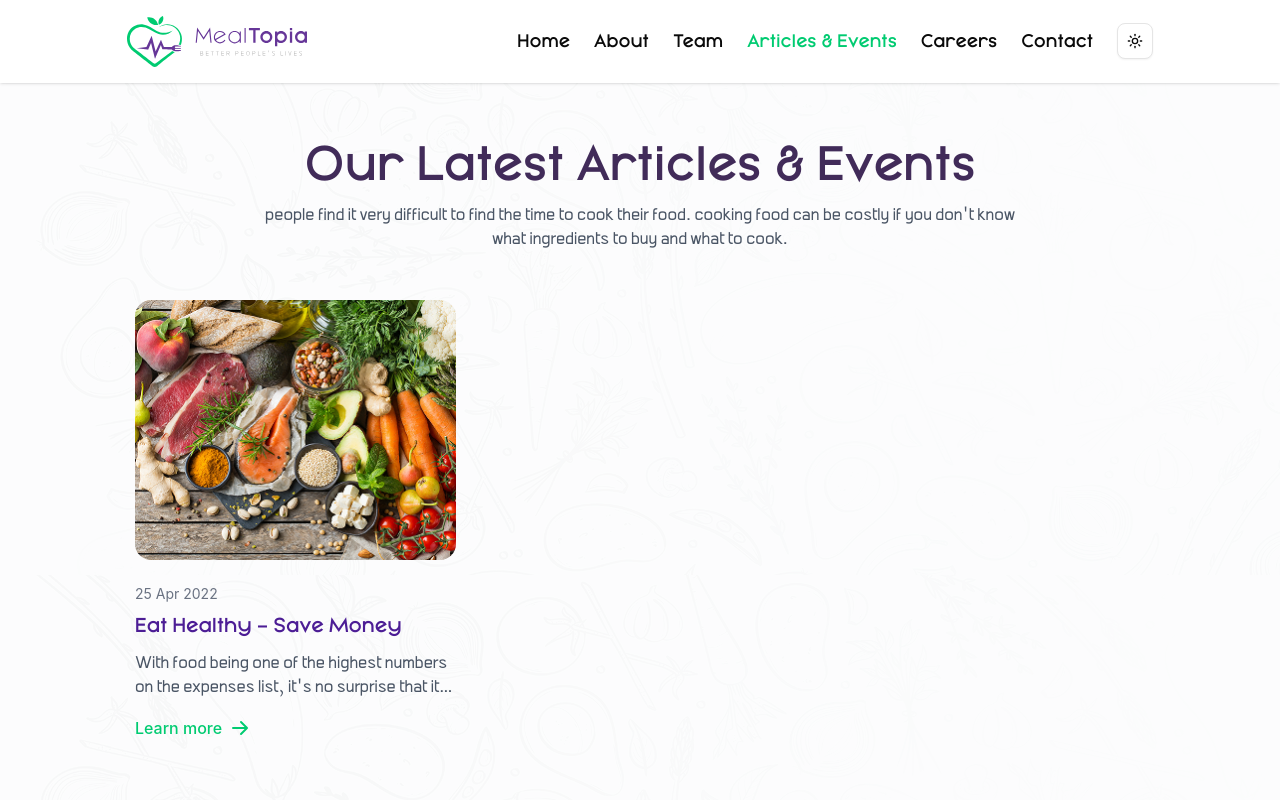
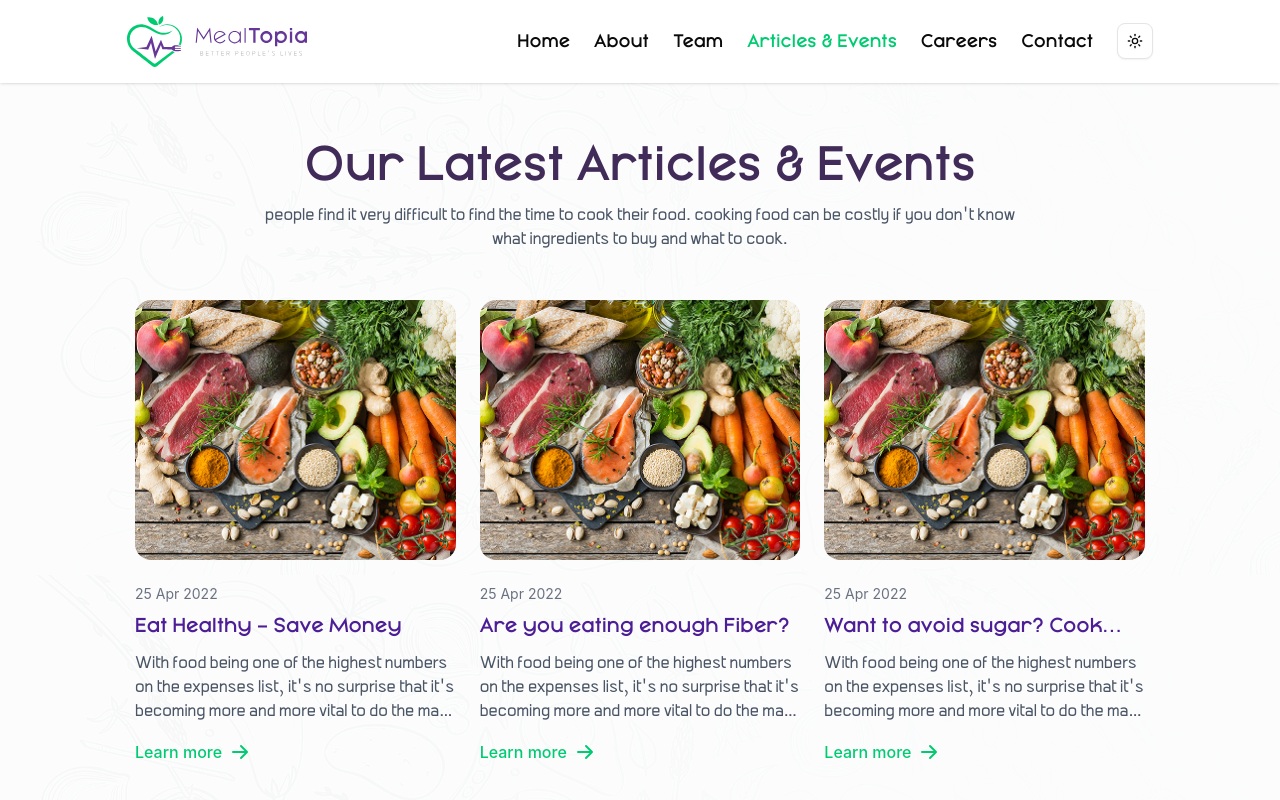
Before and after one commit to Hammadzahoor/Meal-Topia-With-NEXtJS, a Next.js app: page /articles in a window 1280 px wide. Shown: the top 800 px of the page. Built offline with nearby package versions, Linux system fonts and the light colour scheme.

Commit message:
created json content for single article page

```diff
--- a/src/app/articles/page.js
+++ b/src/app/articles/page.js
@@ -44,16 +44,16 @@ export default function ArticlesPage() {
               {/* Article Title */}
               <Link href={`/articles/${article.slug}`}>
                 <h2
-                  className="text-[#4C1D95] text-xl font-semibold mb-3 hover:text-[#00CB71] transition-colors title={article.title}"
+                  className="text-[#4C1D95] text-xl font-semibold mb-3 hover:text-[#00CB71] transition-colors line-clamp-1"
                   title={article.title}
                 >
-                  {/* {article.title} */}
-                  {trimText(article.title, 25)}
+                  {article.title}
+                  {/* {trimText(article.title, 24)} */}
                 </h2>
               </Link>
 
               {/* Article Description */}
-              <p className="text-gray-600 mb-4 line-clamp-2">
+              <p className="text-gray-600 mb-4 line-clamp-3">
                 {article.introduction}
               </p>
 
--- a/src/app/page.js
+++ b/src/app/page.js
@@ -269,8 +269,9 @@ export default function Home() {
 
                   {/* Article Title */}
                   <Link href={`/articles/${article.slug}`}>
-                    <h2 className="text-[#4C1D95] text-xl font-semibold mb-3 hover:text-[#00CB71] transition-colors">
-                      {trimText(article.title, 25)}
+                    <h2 className="text-[#4C1D95] text-xl font-semibold mb-3 hover:text-[#00CB71] transition-colors line-clamp-1">
+                      {/* {trimText(article.title, 25)} */}
+                      {article.title}
                     </h2>
                   </Link>
 
--- a/src/data/articles.js
+++ b/src/data/articles.js
@@ -1,116 +1,82 @@
 export const articles = [
-  // {
-  //   id: 1,
-  //   title: "Eat Healthy - Save Money",
-  //   description:
-  //     "With food being one of the highest numbers on the expenses list, it's no surprise that it's becoming more and more difficult to maintain a healthy diet while staying within budget...",
-  //   content: `
-  //     <p>With food being one of the highest numbers on the expenses list, it's no surprise that it's becoming more and more difficult to maintain a healthy diet while staying within budget. Here are some tips to help you eat healthy while saving money:</p>
-
-  //     <h2>1. Plan Your Meals</h2>
-  //     <p>Planning your meals in advance helps you buy only what you need and reduces food waste...</p>
-
-  //     <h2>2. Buy in Season</h2>
-  //     <p>Seasonal produce is generally cheaper and more nutritious...</p>
-
-  //     <h2>3. Cook in Bulk</h2>
-  //     <p>Cooking larger portions and freezing leftovers can save both time and money...</p>
-  //   `,
-  //   image: "/article1.png",
-  //   date: "25 Apr 2022",
-  //   slug: "eat-healthy-save-money",
-  //   author: "John Doe",
-  // },
-  // {
-  //   id: 2,
-  //   title: "Are you eating enough Fiber?",
-  //   description:
-  //     "In this article, I'd like to talk about fiber intake, the daily recommended requirement, and how to increase fiber in your diet without spending too much...",
-  //   content: `
-  //     <p>Fiber is an essential part of a healthy diet, yet many people don't get enough of it. Here's what you need to know about fiber intake:</p>
-
-  //     <h2>1. Daily Requirements</h2>
-  //     <p>The recommended daily fiber intake varies by age and gender...</p>
-
-  //     <h2>2. Sources of Fiber</h2>
-  //     <p>Good sources of fiber include fruits, vegetables, whole grains...</p>
-
-  //     <h2>3. Benefits of Fiber</h2>
-  //     <p>Adequate fiber intake helps with digestion, weight management...</p>
-  //   `,
-  //   image: "/article2.png",
-  //   date: "25 Apr 2022",
-  //   slug: "eating-enough-fiber",
-  //   author: "Jane Smith",
-  // },
-  // {
-  //   id: 3,
-  //   title: "Want to avoid sugar? Cook your own Food..",
-  //   description:
-  //     "In this article, I am going to share two of the most important lectures given to people about the hazards and dangers of excessive sugar consumption...",
-  //   content: `
-  //     <p>Sugar consumption is a major health concern in modern diets. Here's why cooking your own food can help:</p>
-
-  //     <h2>1. Control Your Ingredients</h2>
-  //     <p>When you cook at home, you have complete control over what goes into your food...</p>
-
-  //     <h2>2. Hidden Sugars</h2>
-  //     <p>Processed foods often contain hidden sugars under various names...</p>
-
-  //     <h2>3. Healthy Alternatives</h2>
-  //     <p>Learn about natural sweeteners and sugar alternatives...</p>
-  //   `,
-  //   image: "/article3.png",
-  //   date: "25 Apr 2022",
-  //   slug: "avoid-sugar-cook-your-own-food",
-  //   author: "Mike Johnson",
-  // },
-  // {
-  //   id: 4,
-  //   title: "Eat Healthy – Save Money",
-  //   date: "25 Apr 2022",
-  //   dateTime: "2022-04-25",
-  //   slug: "eat-healthy-save-money",
-  //   description:
-  //     "With food being one of the highest numbers on the expenses list, it's no surprise that it's becoming more and more difficult to maintain a healthy diet while staying within budget...",
-  //   introduction:
-  //     "With food being one of the highest numbers on the expenses list, it's no surprise that it's becoming more and more vital to do the math when going grocery shopping.",
-  //   image: "/article1.png",
-  //   imageCaption:
-  //     "It is a long established fact that a reader will be distracted by the readable content of a page when looking at its layout.",
-  //   sections: [
-  //     {
-  //       heading: "Voluptas dignissimos voluptatem aut qui dolores",
-  //       content: [
-  //         "It is a long established fact that a reader will be distracted by the readable content of a page when looking at its layout. The point of using Lorem Ipsum is that it has a more-or-less normal distribution of letters, as opposed to using 'Content here, content here', making it look like readable English.",
-  //         "Facere necessitatibus labore molestiae placeat non quod. Et minus qui natus dolor fugiat est repudiandae reiciendis nisi. Ridipsci quia nihil repellendus non rerum corporis suscipit. Maiores architecto nostrum quos voluptatum voluptas rerum voluptatem.",
-  //       ],
-  //       quote:
-  //         "Facere necessitatibus labore molestiae placeat non quod. Et minus qui natus dolor fugiat est repudiandae reiciendis nisi. Ridipsci quia nihil repellendus non rerum corporis suscipit. Maiores architecto nostrum quos voluptatum voluptas rerum voluptatem.",
-  //     },
-  //   ],
-  //   listSection: {
-  //     heading: "Enim voluptas corporis:",
-  //     items: [
-  //       "Facere necessitatibus labore",
-  //       "Vero fugiat consequatur",
-  //       "Numquam repellat",
-  //       "Mollitia exercitationem sunt",
-  //       "Quis sed sed consectetur",
-  //       "Nobis eos provident",
-  //     ],
-  //   },
-  //   conclusion:
-  //     "Quis rerum ex tempore ut aut hic est. Nam nobis minus eos quaerat. Officiis ex dolor et beatae minus doloribus sint quo. Fugiat voluptas quaerat minima mitiore. Vero fugiat consequatur. Numquam repellat et qua saepe et aspernatur. Mollitia exercitationem sunt. Quis sed sed consectetur. Nobis eos provident. Excepturi qui voluptatum maxime quae sit.",
-  // },
   {
-    id: 5,
-    breadcrumb: [
-      { text: "Articles & Events", link: "#" },
-      { text: "Eat Healthy – Save Money", link: null },
-    ],
+    id: 1,
     title: "Eat Healthy – Save Money",
     slug: "eat-healthy-save-money",
+    publicationDate: "25 Apr 2022",
+    dateTime: "2022-04-25",
+    introduction:
+      "With food being one of the highest numbers on the expenses list, it's no surprise that it's becoming more and more vital to do the math when going grocery shopping.",
+    content:
+      "Facere necessitatibus labore molestiae placeat non quod. Et minus qui natus dolor fugiat est repudiandae reiciendis nisi. Adipisci quia nihil repellendus non rerum corporis suscipit. Maiores architecto nostrum quos voluptatum voluptas rerum voluptatem.Nulla autem possimus maiores voluptas beatae corporis aliquam saepe corporis. Ipsam autem beatae. Sed libero similique.",
+    image: "/article1.png",
+    imageCaption:
+      "It is a long established fact that a reader will be distracted by the readable content of a page when looking at its layout.",
+    sections: [
+      {
+        heading: "Voluptas dignissimos voluptatem aut qui dolores",
+        content: [
+          "It is a long established fact that a reader will be distracted by the readable content of a page when looking at its layout. The point of using Lorem Ipsum is that it has a more-or-less normal distribution of letters, as opposed to using 'Content here, content here', making it look like readable English.",
+          "Facere necessitatibus labore molestiae placeat non quod. Et minus qui natus dolor fugiat est repudiandae reiciendis nisi. Ridipsci quia nihil repellendus non rerum corporis suscipit. Maiores architecto nostrum quos voluptatum voluptas rerum voluptatem.",
+        ],
+        quote:
+          "Facere necessitatibus labore molestiae placeat non quod. Et minus qui natus dolor fugiat est repudiandae reiciendis nisi. Ridipsci quia nihil repellendus non rerum corporis suscipit. Maiores architecto nostrum quos voluptatum voluptas rerum voluptatem.",
+      },
+    ],
+    listSection: {
+      heading: "Enim voluptas corporis:",
+      items: [
+        "Facere necessitatibus labore",
+        "Vero fugiat consequatur",
+        "Numquam repellat",
+        "Mollitia exercitationem sunt",
+        "Quis sed sed consectetur",
+        "Nobis eos provident",
+      ],
+    },
+    conclusion:
+      "Quis rerum ex tempore ut aut hic est. Nam nobis minus eos quaerat. Officiis ex dolor et beatae minus doloribus sint quo. Fugiat voluptas quaerat minima mitiore. Vero fugiat consequatur. Numquam repellat et qua saepe et aspernatur. Mollitia exercitationem sunt. Quis sed sed consectetur. Nobis eos provident. Excepturi qui voluptatum maxime quae sit.",
+  },
+  {
+    id: 2,
+    title: "Are you eating enough Fiber?",
+    slug: "eating-enough-fiber",
+    publicationDate: "25 Apr 2022",
+    dateTime: "2022-04-25",
+    introduction:
+      "With food being one of the highest numbers on the expenses list, it's no surprise that it's becoming more and more vital to do the math when going grocery shopping.",
+    image: "/article1.png",
+    imageCaption:
+      "It is a long established fact that a reader will be distracted by the readable content of a page when looking at its layout.",
+    sections: [
+      {
+        heading: "Voluptas dignissimos voluptatem aut qui dolores",
+        content: [
+          "It is a long established fact that a reader will be distracted by the readable content of a page when looking at its layout. The point of using Lorem Ipsum is that it has a more-or-less normal distribution of letters, as opposed to using 'Content here, content here', making it look like readable English.",
+          "Facere necessitatibus labore molestiae placeat non quod. Et minus qui natus dolor fugiat est repudiandae reiciendis nisi. Ridipsci quia nihil repellendus non rerum corporis suscipit. Maiores architecto nostrum quos voluptatum voluptas rerum voluptatem.",
+        ],
+        quote:
+          "Facere necessitatibus labore molestiae placeat non quod. Et minus qui natus dolor fugiat est repudiandae reiciendis nisi. Ridipsci quia nihil repellendus non rerum corporis suscipit. Maiores architecto nostrum quos voluptatum voluptas rerum voluptatem.",
+      },
+    ],
+    listSection: {
+      heading: "Enim voluptas corporis:",
+      items: [
+        "Facere necessitatibus labore",
+        "Vero fugiat consequatur",
+        "Numquam repellat",
+        "Mollitia exercitationem sunt",
+        "Quis sed sed consectetur",
+        "Nobis eos provident",
+      ],
+    },
+    conclusion:
+      "Quis rerum ex tempore ut aut hic est. Nam nobis minus eos quaerat. Officiis ex dolor et beatae minus doloribus sint quo. Fugiat voluptas quaerat minima mitiore. Vero fugiat consequatur. Numquam repellat et qua saepe et aspernatur. Mollitia exercitationem sunt. Quis sed sed consectetur. Nobis eos provident. Excepturi qui voluptatum maxime quae sit.",
+  },
+  {
+    id: 3,
+    title: "Want to avoid sugar? Cook your own Food",
+    slug: "avoid-sugar-cook-your-own-food",
     publicationDate: "25 Apr 2022",
     dateTime: "2022-04-25",
     introduction:
```
Also changed, not shown: src/app/articles/[slug]/page.js (+7 -2 lines).
